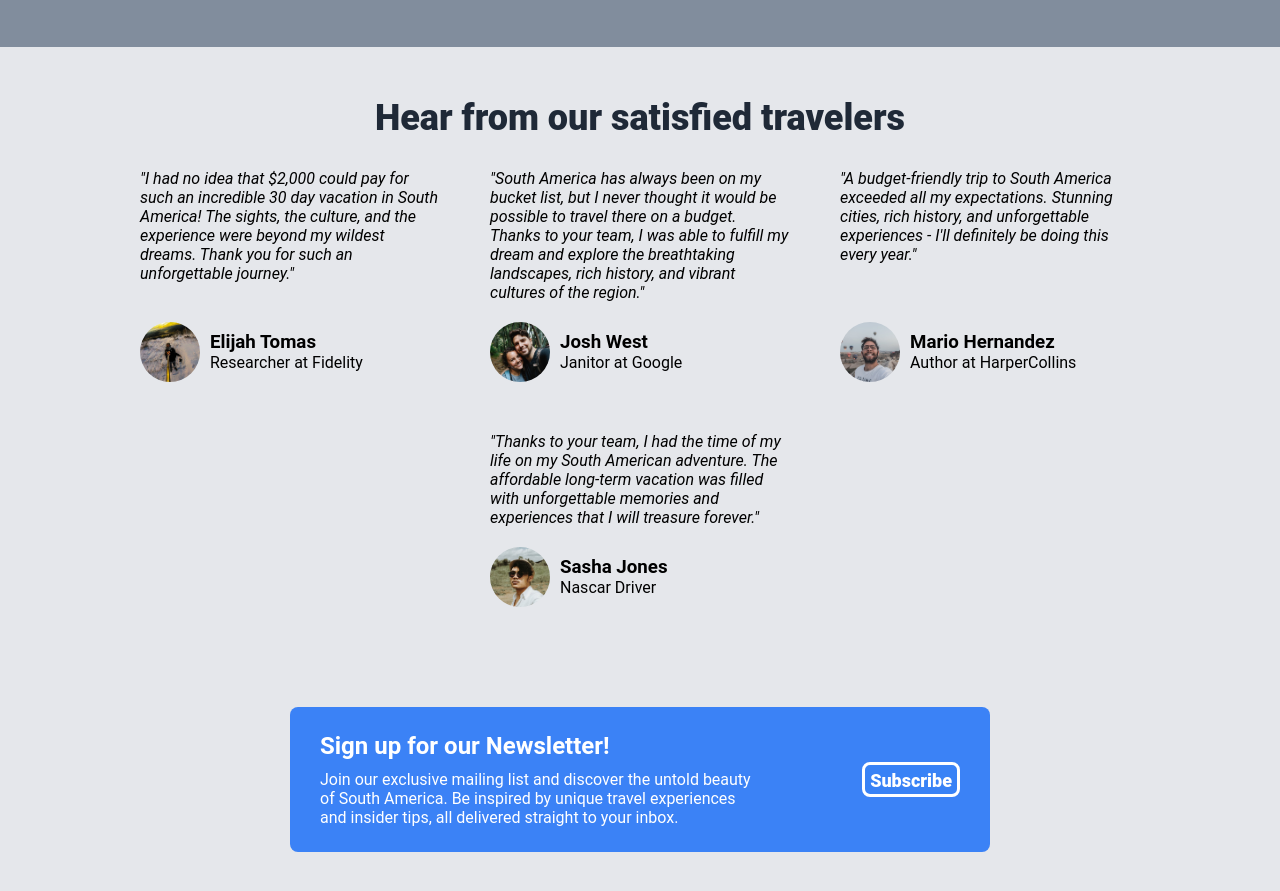
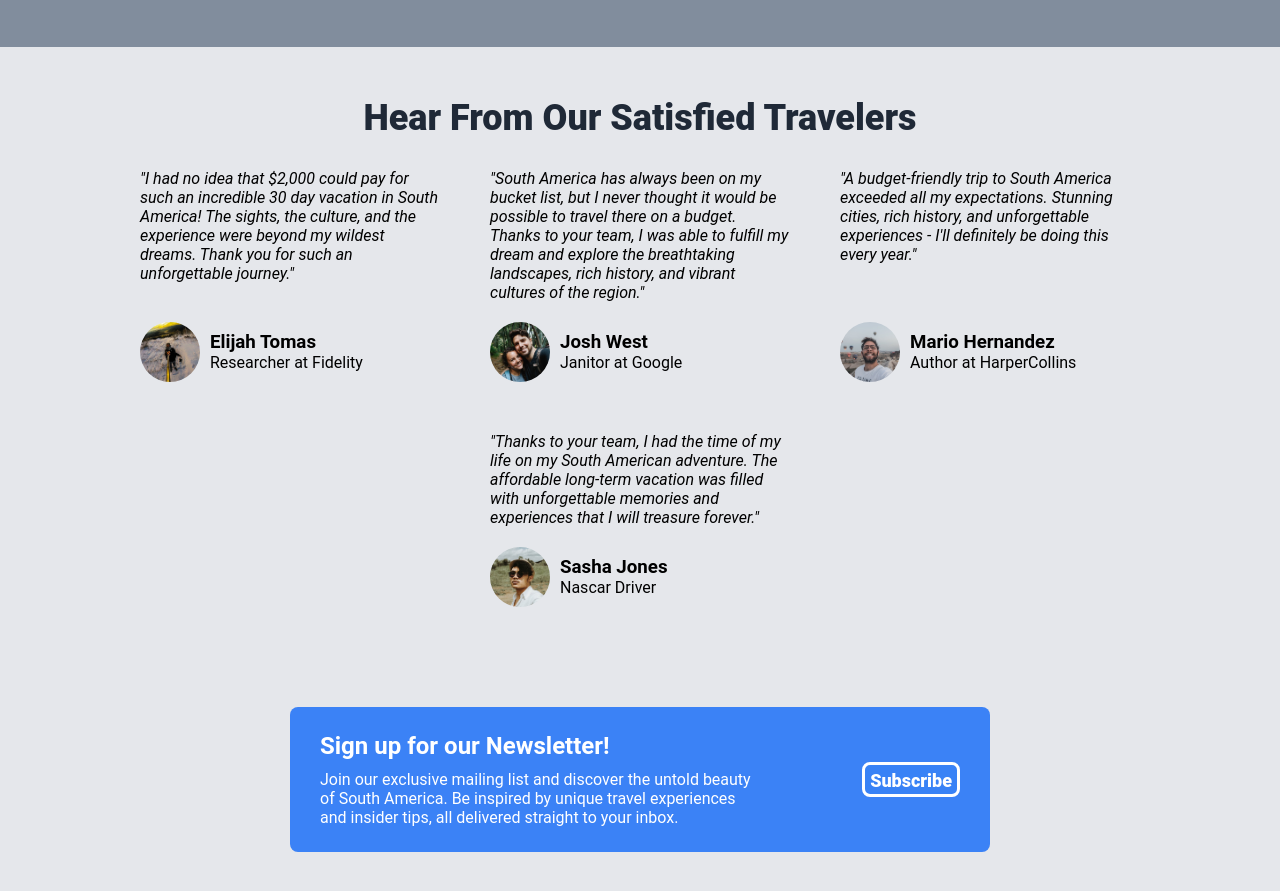
Before and after one commit to Glonky1337/landing-page, a plain HTML site: page index.html in a window 1280 px wide. Shown: the part 1060-1951 px from the top of the page. Drawn offline with Linux system fonts and the light colour scheme.

Commit message:
Add capitalization to testimonial <h2> section

```diff
--- a/index.html
+++ b/index.html
@@ -64,7 +64,7 @@
                 </div>
             </section>
             <section id="testimonials">
-                <h2>Hear from our satisfied travelers</h2>
+                <h2>Hear From Our Satisfied Travelers</h2>
                 <div id="testimonials-container">
                     <div class="testimonial one">
                         <p class="testimonial-text one">"I had no idea that $2,000 could pay for such an incredible 30 day vacation in South America! The sights, the culture, and the experience were beyond my wildest dreams. Thank you for such an unforgettable journey."</p>
```
